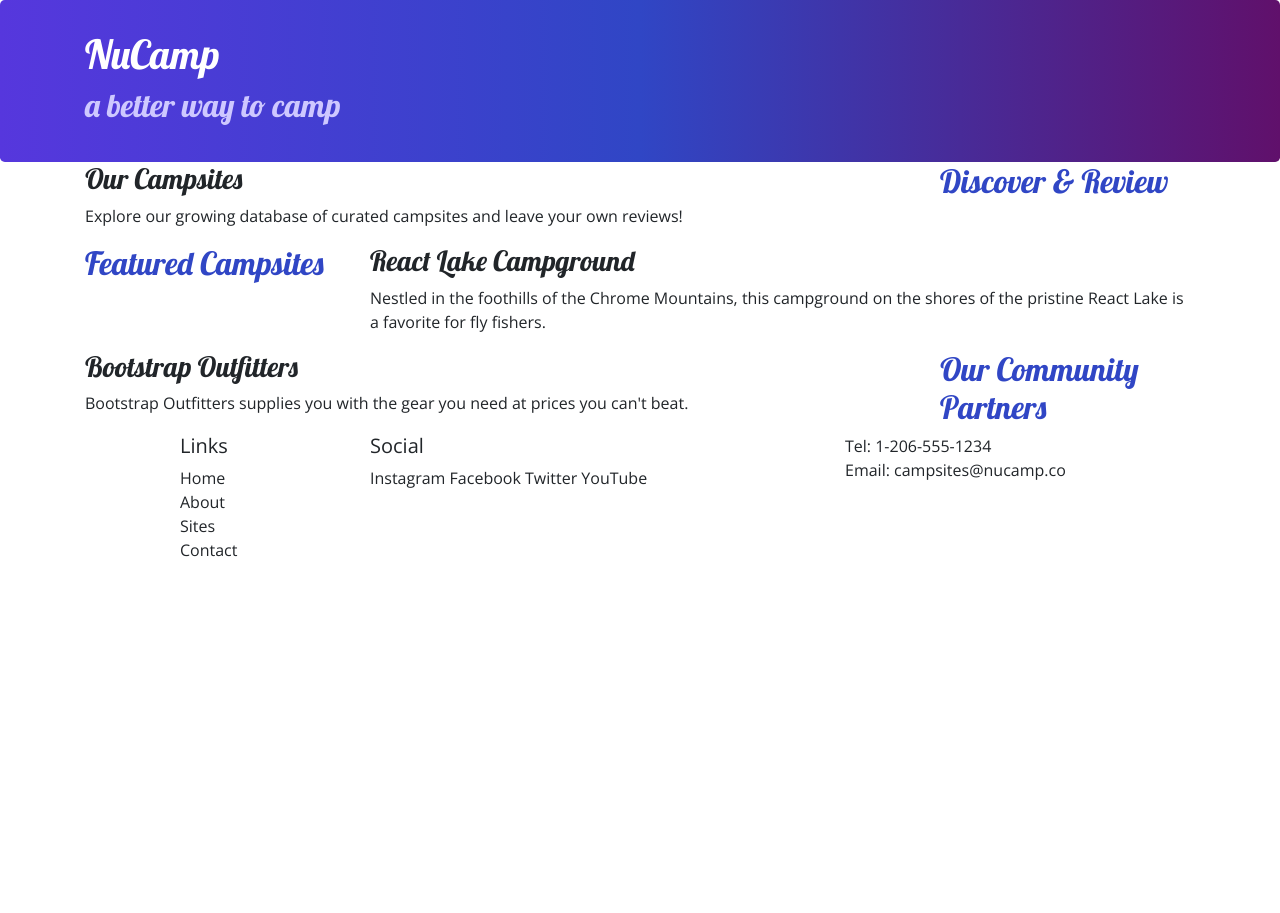
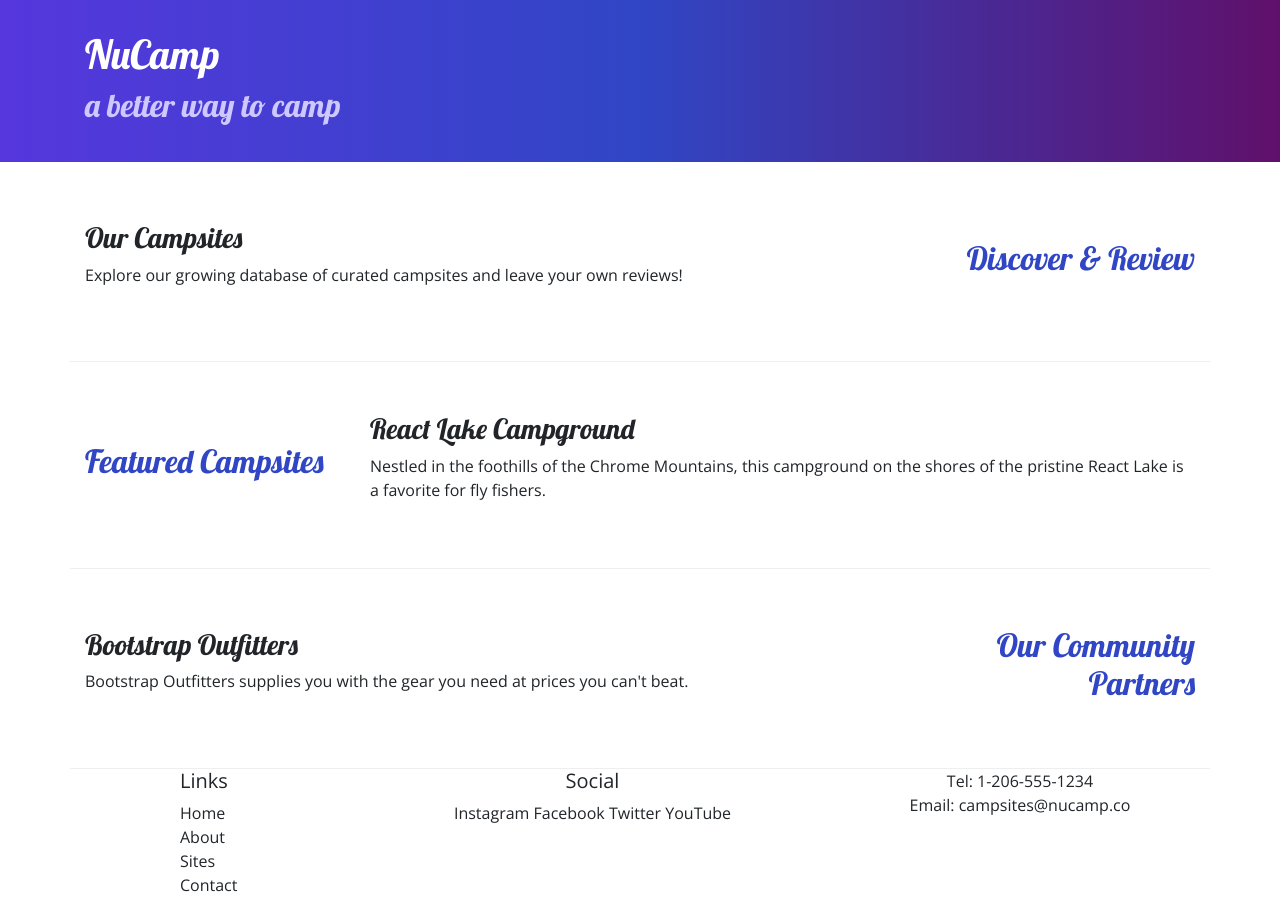
Before and after one commit to ChelseaMarie89/ChelseaMarie89, a website: page index.html in a window 1280 px wide. Before the commit the page ends 800 px from the top, so only its background shows below. Drawn offline with nearby package versions, Linux system fonts and the light colour scheme.

Commit message:
Adding Custom Styles

```diff
--- a/index.html
+++ b/index.html
@@ -21,7 +21,7 @@
 
 <body>
 
-    <header class="jumbotron">
+    <header class="jumbotron jumbotron-fluid">
         <div class="container">
             <div class="row">
                 <div class="col">
@@ -33,9 +33,9 @@
     </header>
 
     <div class="container">
-        <div class="row">
+        <div class="row row-content align-items-center">
             <div class="col-sm-4 order-sm-last col-md-3">
-                <h2>Discover & Review</h2>
+                <h2 class="text-sm-right">Discover & Review</h2>
             </div>
             <div class="col">
                 <h3>Our Campsites</h3>
@@ -43,7 +43,7 @@
             </div>
         </div>
 
-        <div class="row">
+        <div class="row row-content align-items-center">
             <div class="col-sm-4 col-md-3">
                 <h2>Featured Campsites</h2>
             </div>
@@ -53,9 +53,9 @@
             </div>
         </div>
 
-        <div class="row">
+        <div class="row row-content align-items-center">
             <div class="col-sm-4 order-sm-last col-md-3">
-                <h2>Our Community Partners</h2>
+                <h2 class="text-sm-right">Our Community Partners</h2>
             </div>
             <div class="col">
                 <h3>Bootstrap Outfitters</h3>
@@ -76,14 +76,14 @@
                         <li><a href="#">Contact</a></li>
                     </ul>
                 </div>
-                <div class="col-6 col-sm-5">
+                <div class="col-6 col-sm-5 text-center">
                     <h5>Social</h5>
                     <a href="http://instagram.com/">Instagram</a>
                     <a href="http://facebook.com/">Facebook</a>
                     <a href="http://twitter.com/">Twitter</a>
                     <a href="http://youtube.com/">YouTube</a>
                 </div>
-                <div class="col-sm-4">
+                <div class="col-sm-4 text-center">
                     Tel: 1-206-555-1234<br />
                     Email: campsites@nucamp.co
                 </div>
```
